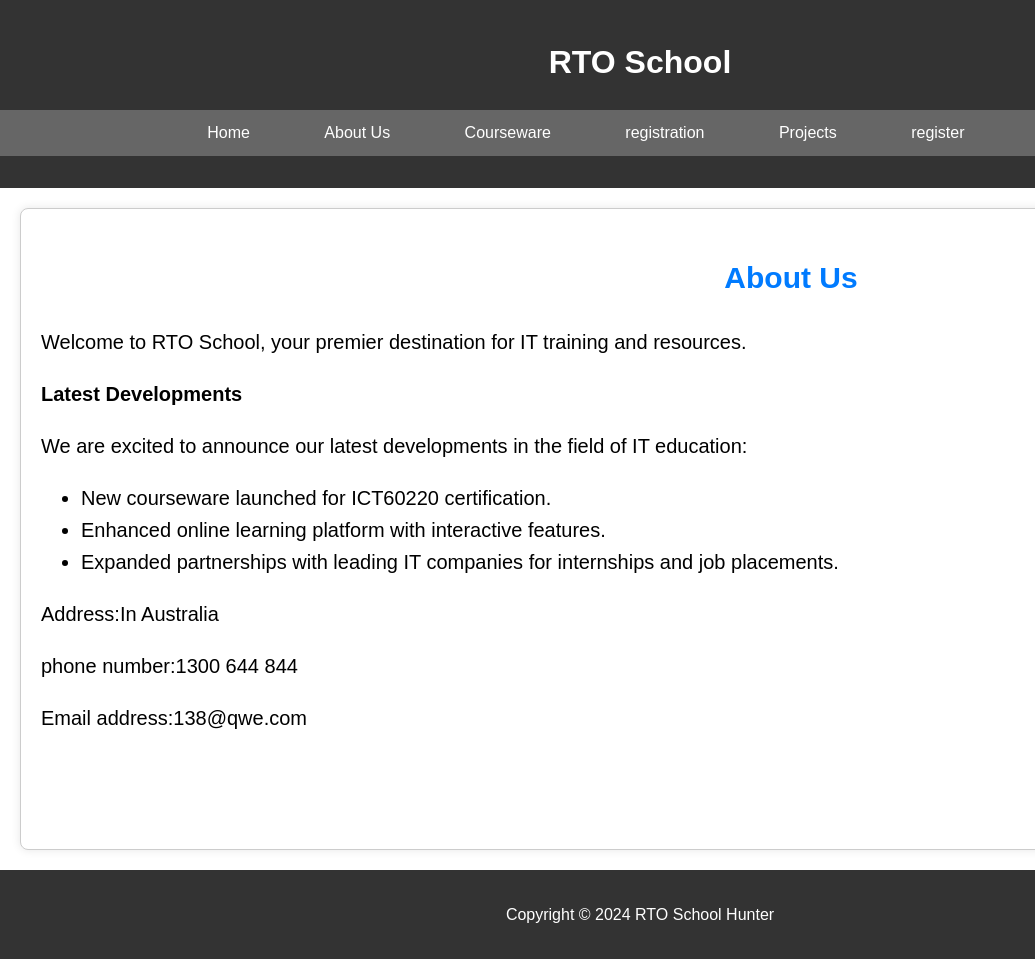
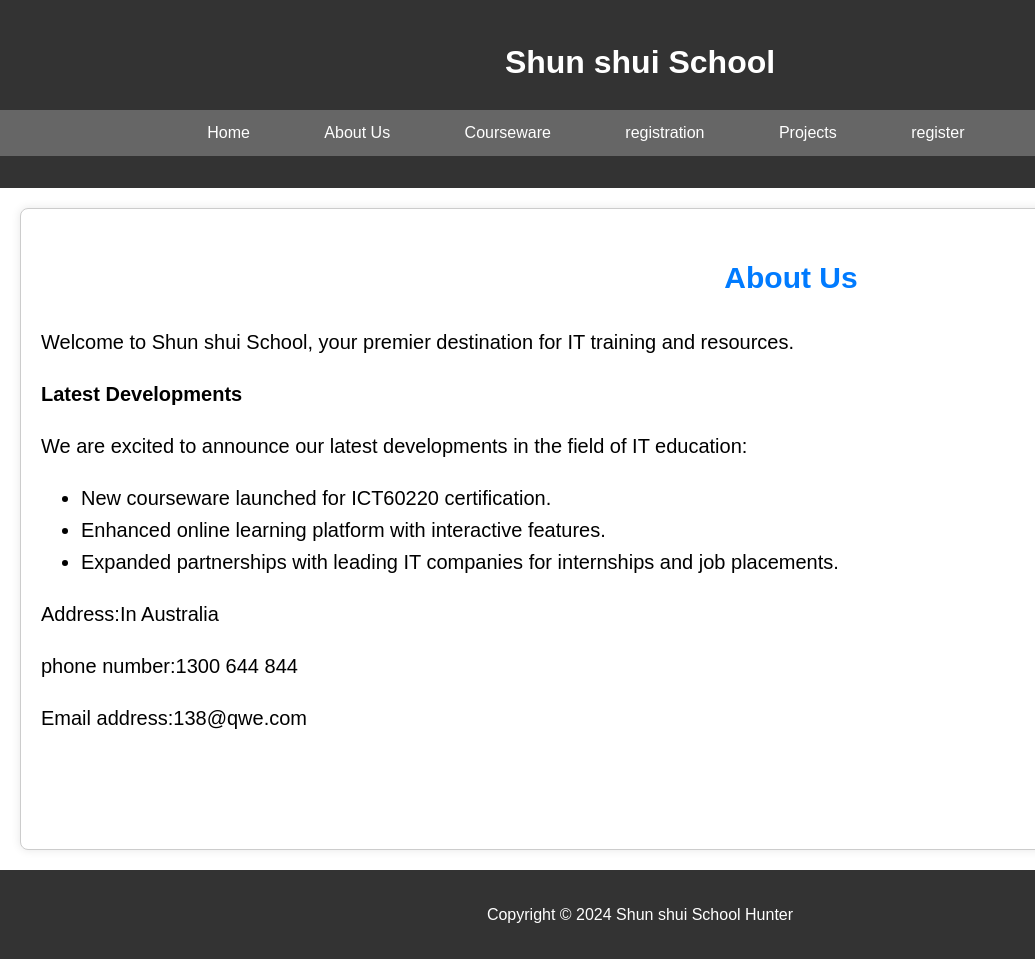
Before and after one commit to qianjialia/441project, a plain HTML site: page about.html in a window 1280 px wide. Shown: the top 959 px of the page, 0-1035 px from the left. Drawn offline with Linux system fonts and the light colour scheme.

Commit message:
Update about.html

```diff
--- a/about.html
+++ b/about.html
@@ -8,7 +8,7 @@
 </head>
 <body>
     <header>
-        <h1>RTO School</h1>
+        <h1>Shun shui School</h1>
         <nav>
             <ul>
                 <li><a href="index.html">Home</a></li>
@@ -24,7 +24,7 @@
     <main>
         <section id="about-us">
             <h2 style="font-size: 30px;">About Us</h2>
-            <p style="font-size: 20px;">Welcome to RTO School, your premier destination for IT training and resources.</p>
+            <p style="font-size: 20px;">Welcome to Shun shui School, your premier destination for IT training and resources.</p>
             <img src="3.png" alt="Shopping App Header Image" class=" right-image"
         style="width: 500px; height: 400px; ">
             <article>
@@ -43,7 +43,7 @@
         </section>
     </main>
     <footer>
-       <p>Copyright &copy; 2024 RTO School Hunter</p>
+       <p>Copyright &copy; 2024 Shun shui School Hunter</p>
     </footer>
     <script src="script.js"></script>
 </body>
```
